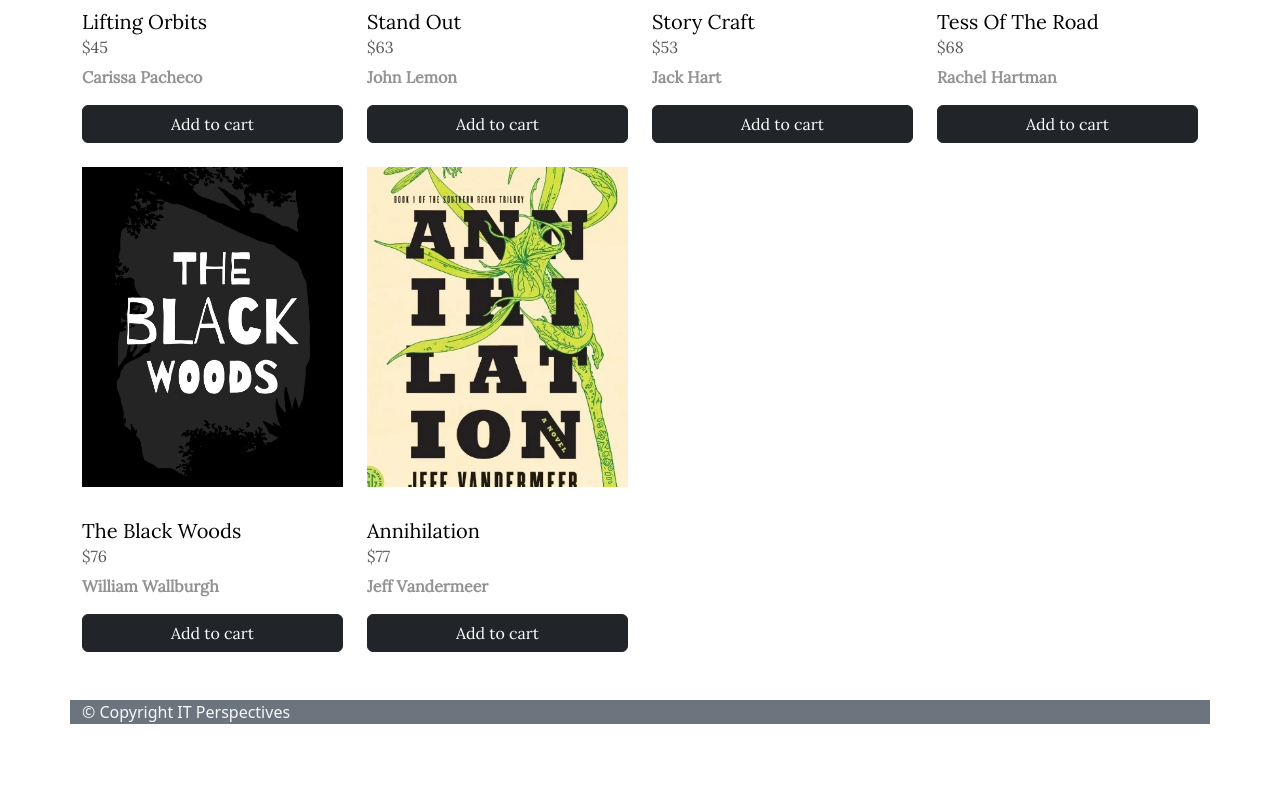
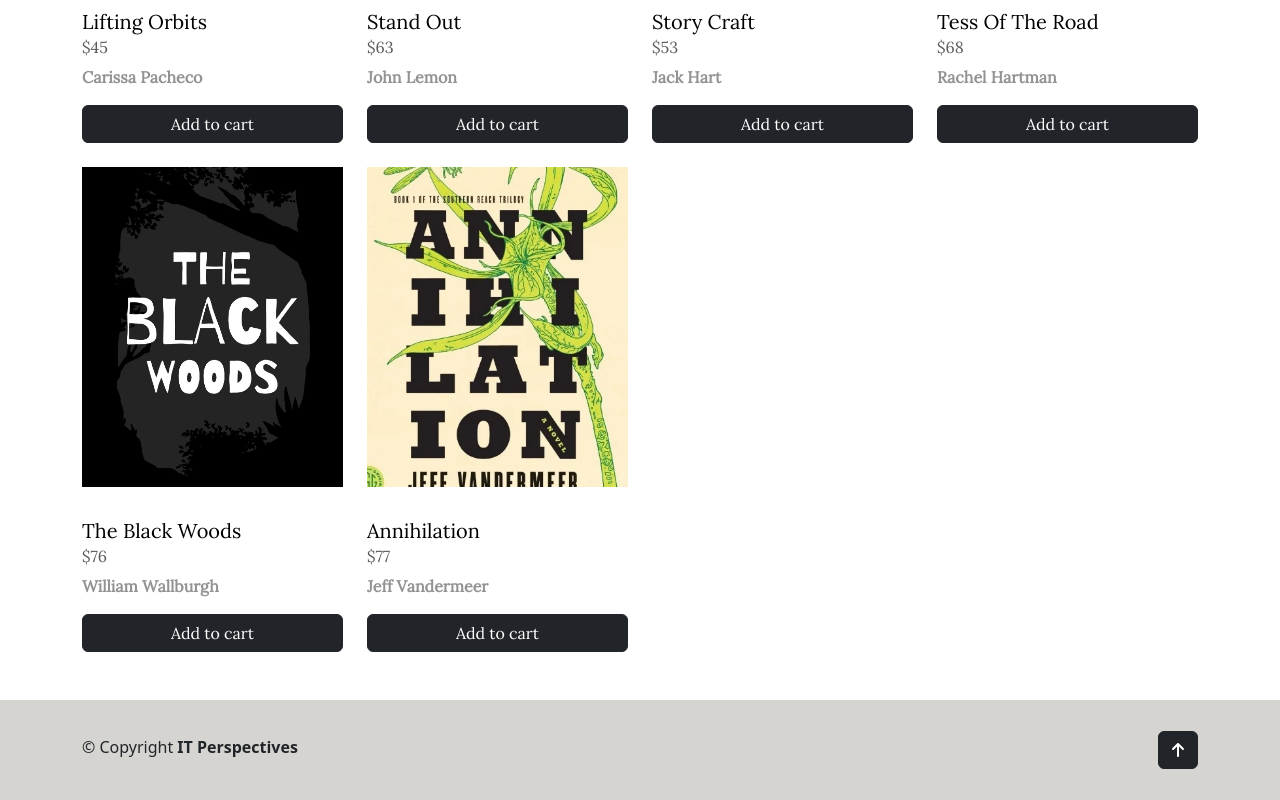
Before and after one commit to alexst1910/ITP-Library, a React (Create React App) app in the folder itp-library/: page / in a window 1280 px wide. Shown: the part 2234-3034 px from the top of the page. Before the commit the page ends 2958 px from the top, so only its background shows below. Built offline with nearby package versions, Linux system fonts and the light colour scheme.

Commit message:
added footer
added footer

```diff
--- a/itp-library/src/components/Footer/Footer.module.css
+++ b/itp-library/src/components/Footer/Footer.module.css
@@ -1,5 +1,6 @@
 .footer {
   margin-top: auto;
-  background-color: #939393;
+  background-color: #d5d4d0;
   width: 100%;
+  height: 100px;
 }
--- a/itp-library/src/components/Footer/Footer.tsx
+++ b/itp-library/src/components/Footer/Footer.tsx
@@ -1,8 +1,35 @@
+import { FontAwesomeIcon } from "@fortawesome/react-fontawesome";
+import classes from "../Footer/Footer.module.css";
+import { faArrowUp } from "@fortawesome/free-solid-svg-icons";
+
 const Footer = () => {
   let copyright = String.fromCodePoint(169);
+
+  const scroll = () => {
+    window.scrollTo({
+      top: 0,
+      behavior: "smooth",
+    });
+  };
   return (
-    <div className="container text-light bg-secondary">
-      {copyright} Copyright IT Perspectives
+    <div
+      className={`container-fluid text-dark d-flex align-items-center ${classes.footer}`}
+    >
+      <div className="container d-flex justify-content-between">
+        <div className="pt-1">
+          {copyright} Copyright <b>IT Perspectives</b>
+        </div>
+        <div>
+          <button
+            type="button"
+            className="btn btn-dark"
+            style={{ width: "40px" }}
+            onClick={scroll}
+          >
+            <FontAwesomeIcon icon={faArrowUp} style={{ color: "#ffffff" }} />
+          </button>
+        </div>
+      </div>
     </div>
   );
 };
```
